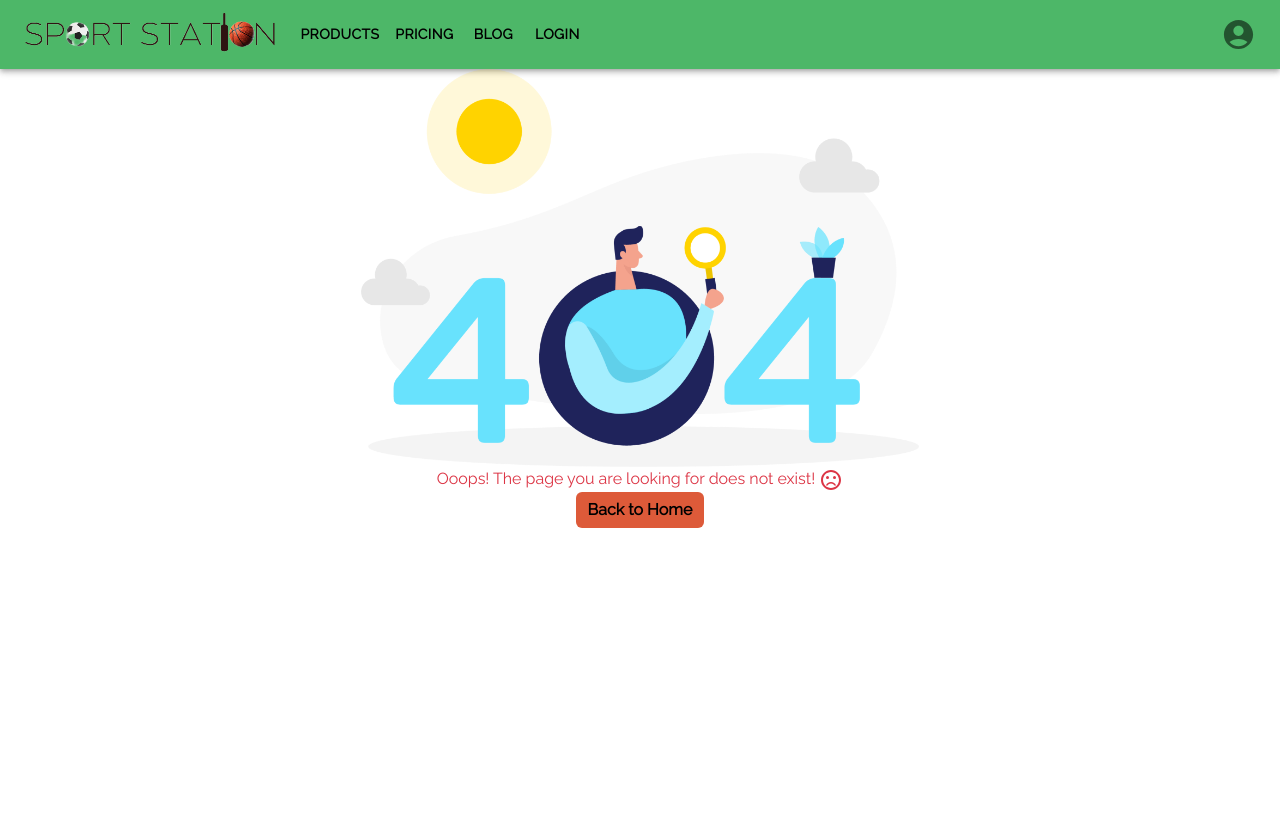
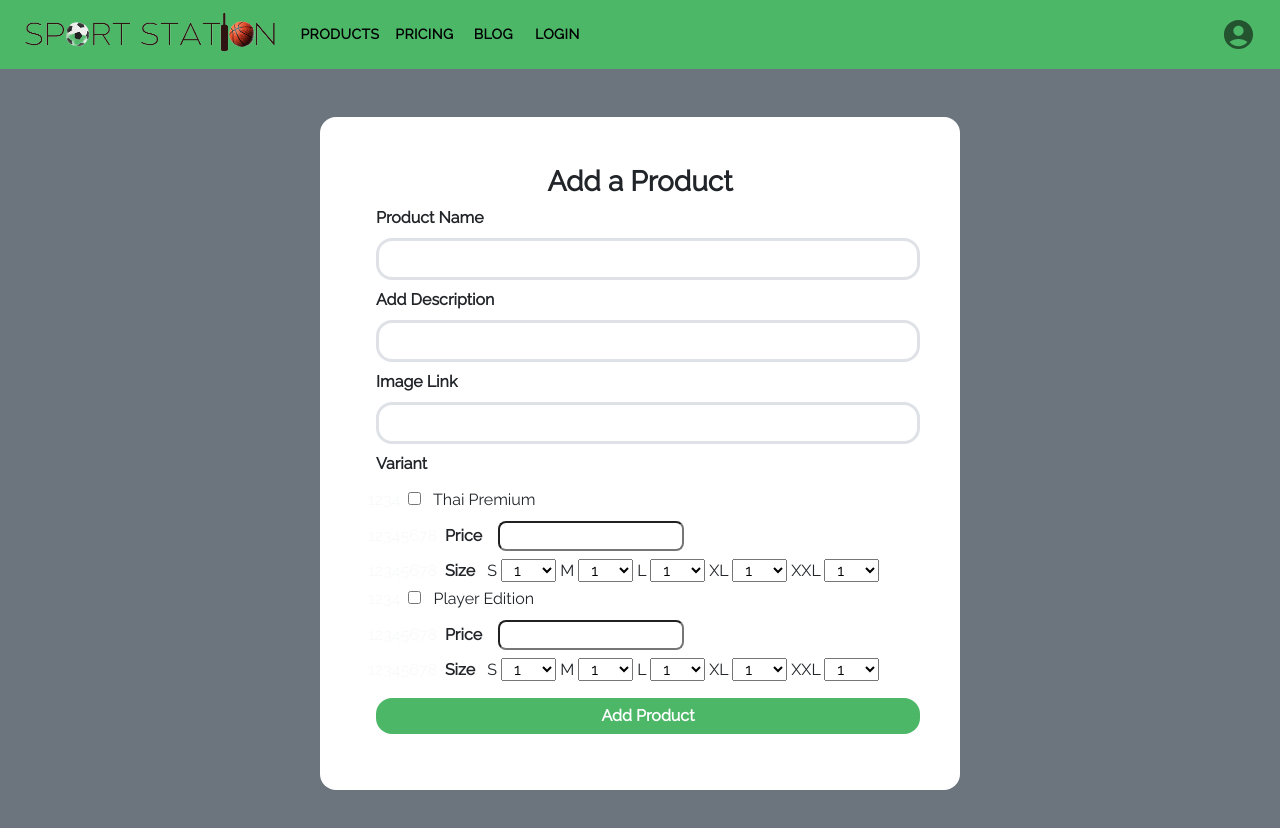
Before and after one commit to mmmim24/Sport-Station, a React (Create React App) app in the folder client/: page /addproducts in a window 1280 px wide. Shown: the top 828 px of the page. Before the commit the page ends 800 px from the top, so only its background shows below. Built offline with nearby package versions, Linux system fonts and the light colour scheme.

Commit message:
testing input

```diff
--- a/client/src/App.js
+++ b/client/src/App.js
@@ -10,6 +10,7 @@ import {Orders} from './components/Orders';
 import { Logout } from './components/Logout';
 import { Login } from './components/Login';
 import {SignUp} from './components/SignUp';
+import AddProducts from './components/AddProducts';
 import React from 'react';
 import ResponsiveAppBar from './components/AppBar';
 
@@ -25,6 +26,7 @@ const App = () => {
         <Route path="/signup" element = {<SignUp/>}></Route>
         <Route path="/products" element = {<Products/>}></Route>
         <Route path="/pricing" element = {<Pricing/>}></Route>
+        <Route path="/addproducts" element = {<AddProducts/>}></Route>
         <Route path="/blog" element = {<Blog/>}></Route>
         <Route path="/profile" element = {<Profile/>}></Route>
         <Route path="/orders" element = {<Orders/>}></Route>
--- a/client/src/components/AddProducts.js
+++ b/client/src/components/AddProducts.js
@@ -1,8 +1,124 @@
-import React from 'react'
+import React from 'react';
+import {useNavigate} from 'react-router-dom';
+import Size from './Size';
+import axios from 'axios';
 
 const AddProducts = () => {
+
+//   const [value,setValue] = React.useState({
+//     name: '',
+//     email: '',
+//     contact: '',
+//     password: ''
+// });
+// const navigate = useNavigate();
+// const handleInput = (e) =>{
+//     setValue(prev=>({
+//         ...prev,
+//         [e.target.name]:[e.target.value]
+//     }));
+// }
+// const handleSubmit = (e) =>{
+//     e.preventDefault();
+//     setValue(value);
+//     if(value.name&&value.email&&value.password&&value.contact){
+//         axios.post('http://localhost:3305/signup',value)
+//             .then(res=>{
+//                 navigate('/login');
+//             })
+//             .catch(err=>console.log(err));
+//     }
+// }
+
+
   return (
-    <div>AddProducts</div>
+    <div className='sec d-flex justify-content-center align-items-center bg-secondary'>
+            <div className='bg-white p-5 rounded-4 w-50'>
+            <h3 className='text-center fw-bolder'>Add a Product</h3>
+                <form action=''
+                // onSubmit={handleSubmit}
+                >
+                    <div>
+                        <label className='m-2 d-block fw-bolder' htmlFor='name'>Product Name</label>
+                        <input
+                               className='m-2 d-block form-control rounded-4 border-3'
+                               name='name'
+                               type='name'
+                              //  onChange={handleInput}
+                               required
+                        />
+                    </div>
+                    <div>
+                        <label className='m-2 d-block fw-bolder' htmlFor='description'>Add Description</label>
+                        <input
+                               className='m-2 d-block form-control rounded-4 border-3'
+                               name='description'
+                               type='text'
+                              //  onChange={handleInput}
+                               required
+                        />
+                    </div>
+                    <div>
+                        <label className='m-2 d-block fw-bolder' htmlFor='image'>Image Link</label>
+                        <input
+                               className='m-2 d-block form-control rounded-4 border-3'
+                               name='image'
+                               type='link'
+                              //  onChange={handleInput}
+                               required
+                        />
+                    </div>
+                    <div className='mb-3'>
+                      <label className='m-2 d-block fw-bolder' htmlFor='variant'>Variant</label><span className='text-light'>1234</span>
+                      <input
+                        type='checkbox'
+                        value='thai'
+                        name='thai'
+                        className='m-2 p-2'
+                        // onChange={handleInput}
+                        required
+                      /><span > Thai Premium </span><br/><span className='text-light'>12345678</span>
+
+                      <span className='mb-3'>
+                        <label className='m-2 fw-bolder' htmlFor='price'>Price</label>
+                        <input
+                          className='m-2 d-inline rounded-3 border-2'
+                          name='price'
+                          type='number'
+                        //  onChange={handleInput}
+                          required
+                      />
+                      </span><br/><span className='text-light'>12345678</span>
+                      <Size/><br/><span className='text-light'>1234</span>
+                      {/* <br/><span className='text-light'>1234</span> */}
+
+                      <input
+                        type='checkbox'
+                        value='Player'
+                        name='Player'
+                        className='m-2 p-2'
+                        // onChange={handleInput}
+                        required
+                      /><span> Player Edition </span><br/><span className='text-light'>12345678</span>
+
+                        <span className='mb-3'>
+                          <label className='m-2 fw-bolder' htmlFor='price'>Price</label>
+                          <input
+                            className='m-2 d-inline rounded-3 border-2'
+                            name='price'
+                            type='number'
+                          //  onChange={handleInput}
+                            required
+                          />
+                        </span><br/><span className='text-light'>12345678</span>
+
+                      <Size/>
+                    </div>
+
+                    <button type='submit' className='m-2 d-block fw-bolder form-control btn btn-secondary colorOne rounded-4 border-0'>Add Product</button>
+                </form>
+            </div>
+        </div>
   )
 }
 
--- /dev/null
+++ b/client/src/components/Dropdown.js
@@ -0,0 +1,24 @@
+import React from 'react'
+
+const Dropdown = () => {
+
+
+  return (
+    <React.Fragment>
+        <select className='px-2'>
+            <option value='1'>1</option>
+            <option value='2'>2</option>
+            <option value='3'>3</option>
+            <option value='4'>4</option>
+            <option value='5'>5</option>
+            <option value='6'>6</option>
+            <option value='7'>7</option>
+            <option value='8'>8</option>
+            <option value='9'>9</option>
+            <option value='10'>10</option>
+        </select>
+    </React.Fragment>
+  )
+}
+
+export default Dropdown
--- a/client/src/components/Login.js
+++ b/client/src/components/Login.js
@@ -37,7 +37,7 @@ export const Login = () => {
   return (
     <React.Fragment>
         <div className='d-flex justify-content-center align-items-center bg-secondary vh-100'>
-            <div className='form bg-light p-3 rounded-4'>
+            <div className='form bg-light p-5 rounded-4'>
                 <h3 className='text-center fw-bolder'>Log In</h3>
                 <form action='post' onSubmit={handleSubmit}>
                     <div>
--- a/client/src/components/Products.js
+++ b/client/src/components/Products.js
@@ -12,7 +12,7 @@ import CFC from '../resources/CFC.jpg';
 export const Products = () => {
   return (
     <React.Fragment>
-      <div><br></br></div>
+      <div className='bg-secondary sec'>
       <Container>
         <Row>
           <Col><Card sx={{ maxWidth: 345 }}>
@@ -61,7 +61,7 @@ export const Products = () => {
         alt="AC Milan Home kit 23/24"
         height="300"
         image={ACM}
-      />
+        />
       <CardContent>
         <Typography gutterBottom variant="h5" component="div">
         AC Milan Home kit 23/24
@@ -124,7 +124,7 @@ export const Products = () => {
         alt="Man City Third Kit 2023/24"
         height="300"
         image={MCI}
-      />
+        />
       <CardContent>
         <Typography gutterBottom variant="h5" component="div">
         Man City Third Kit 2023/24
@@ -141,6 +141,7 @@ export const Products = () => {
         </Row>
       <div><br></br></div>
       </Container>
+      </div>
     </React.Fragment>
   )
 }
--- a/client/src/components/SignUp.js
+++ b/client/src/components/SignUp.js
@@ -32,7 +32,7 @@ export const SignUp = () => {
   return (
     <React.Fragment>
         <div className='d-flex justify-content-center align-items-center bg-secondary vh-100'>
-            <div className='bg-white p-3 rounded-4'>
+            <div className='bg-white p-5 rounded-4'>
             <h3 className='text-center fw-bolder'>Sign Up</h3>
                 <form action='' onSubmit={handleSubmit}>
                     <div>
--- /dev/null
+++ b/client/src/components/Size.js
@@ -0,0 +1,19 @@
+import React from 'react'
+import Dropdown from './Dropdown';
+
+const Size = () => {
+  return (
+    <React.Fragment>
+        <span className='mb-3'>
+                        <label className='d-inline m-2  fw-bolder' htmlFor='size'>Size </label>
+                        <span > S </span><Dropdown/>
+                        <span > M </span><Dropdown/>
+                        <span > L </span><Dropdown/>
+                        <span > XL </span><Dropdown/>
+                        <span > XXL </span><Dropdown/>
+                      </span>
+    </React.Fragment>
+  )
+}
+
+export default Size;
```
